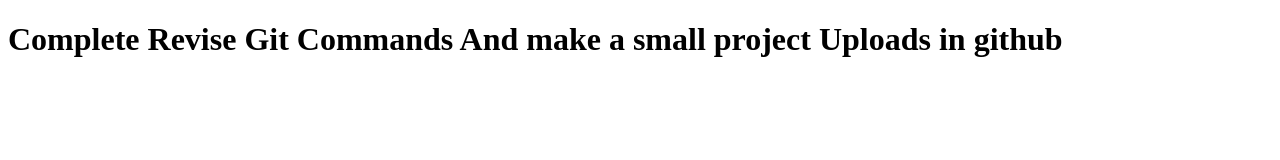
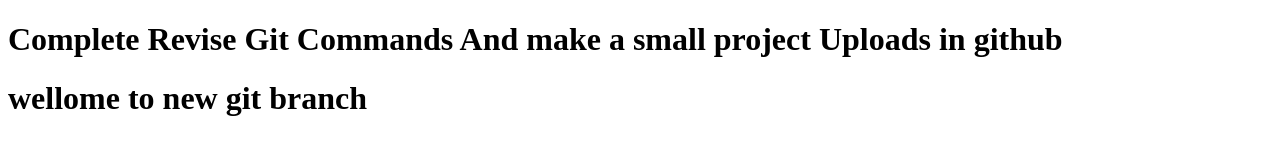
Before and after one commit to Mushtaq1245/git_complte_test_project, a plain HTML site: page index.html in a window 1280 px wide. Drawn offline with Linux system fonts and the light colour scheme.

Commit message:
add h1 tage in new feature1 branch

```diff
--- a/index.html
+++ b/index.html
@@ -7,6 +7,7 @@
 </head>
 <body>
     <h1>Complete Revise Git Commands And make a small project Uploads in github</h1>
+    <h1>wellome to new git branch</h1>
 
 </body>
 </html>
```
